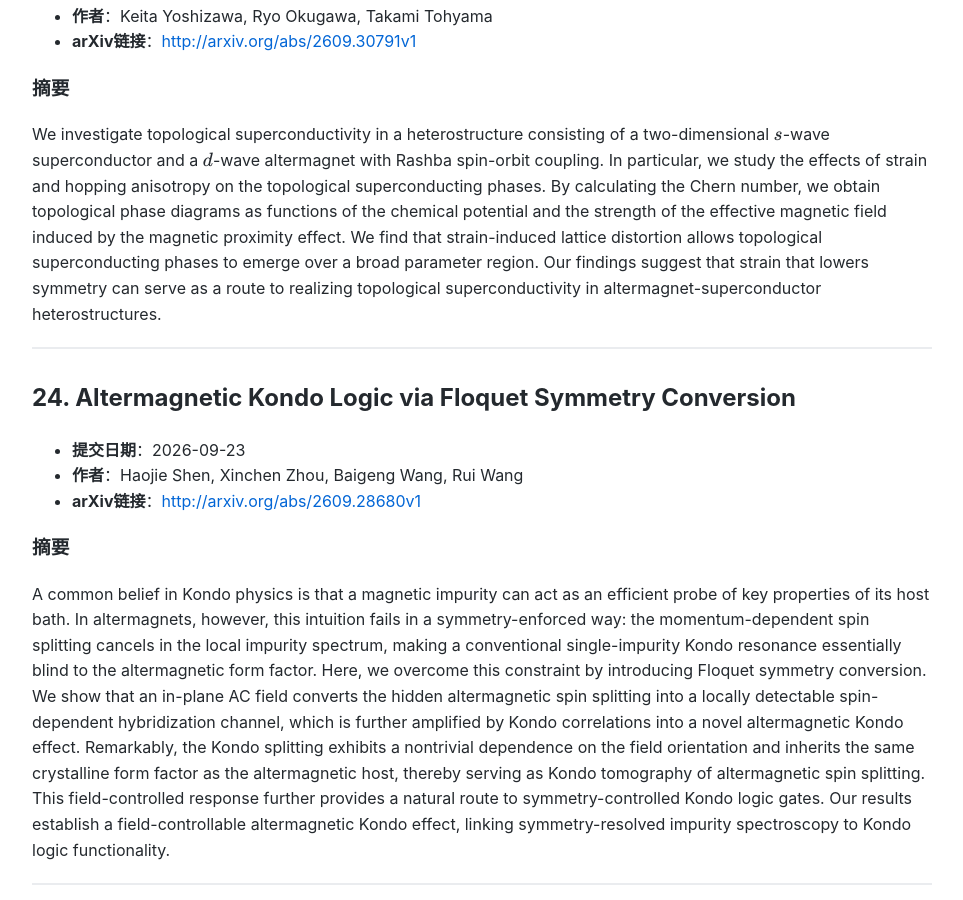
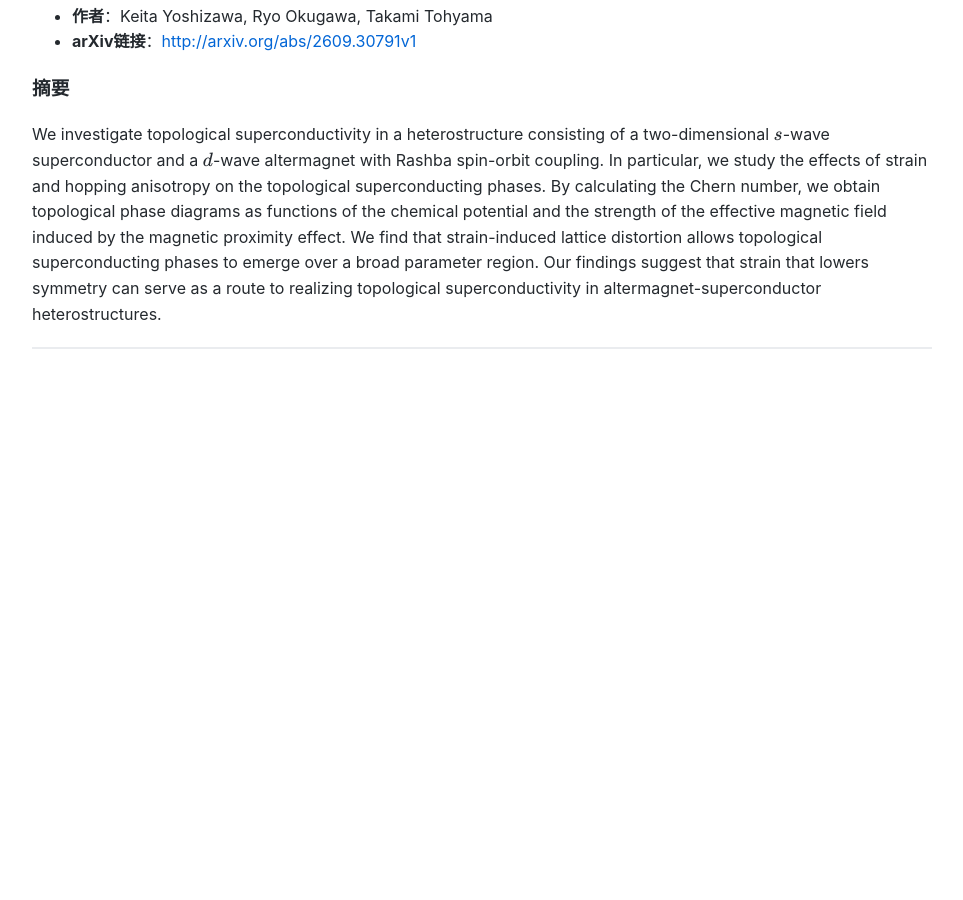
Before and after one commit to yangke25491/daily-arxiv-altermagnetic, a Jekyll site: the page built from index.md, in a window 1280 px wide and 900 px high, scrolled down 13200 px. Shown: the whole window, without its empty margins (158-1121 px from the left). Built offline with Jekyll 4.4.1, drawn with Linux system fonts in a browser that asks for light colours; after the commit the page ends 13589 px from its top, so only the background shows below that; some of the changed text lies outside the part shown.

Commit message:
Automated update: arXiv papers

```diff
--- a/index.md
+++ b/index.md
@@ -5,8 +5,8 @@ title: 交错磁论文
 
 # 凝聚态物理-交错磁(Altermagnetic)相关论文
 
-> 检索时间范围：**2026-09-23 至 2026-10-23**
-> 数据检索到 **24** 篇相关论文，按提交时间降序排列
+> 检索时间范围：**2026-09-24 至 2026-10-24**
+> 数据检索到 **23** 篇相关论文，按提交时间降序排列
 
 ---
 
@@ -262,14 +262,3 @@ Isoelectronic compounds are generally expected to exhibit related electronic, st
 We investigate topological superconductivity in a heterostructure consisting of a two-dimensional $s$-wave superconductor and a $d$-wave altermagnet with Rashba spin-orbit coupling. In particular, we study the effects of strain and hopping anisotropy on the topological superconducting phases. By calculating the Chern number, we obtain topological phase diagrams as functions of the chemical potential and the strength of the effective magnetic field induced by the magnetic proximity effect. We find that strain-induced lattice distortion allows topological superconducting phases to emerge over a broad parameter region. Our findings suggest that strain that lowers symmetry can serve as a route to realizing topological superconductivity in altermagnet-superconductor heterostructures.
 
 ---
-
-## 24. Altermagnetic Kondo Logic via Floquet Symmetry Conversion
-
-- **提交日期**：2026-09-23
-- **作者**：Haojie Shen, Xinchen Zhou, Baigeng Wang, Rui Wang
-- **arXiv链接**：[http://arxiv.org/abs/2609.28680v1](http://arxiv.org/abs/2609.28680v1)
-
-### 摘要
-A common belief in Kondo physics is that a magnetic impurity can act as an efficient probe of key properties of its host bath. In altermagnets, however, this intuition fails in a symmetry-enforced way: the momentum-dependent spin splitting cancels in the local impurity spectrum, making a conventional single-impurity Kondo resonance essentially blind to the altermagnetic form factor. Here, we overcome this constraint by introducing Floquet symmetry conversion. We show that an in-plane AC field converts the hidden altermagnetic spin splitting into a locally detectable spin-dependent hybridization channel, which is further amplified by Kondo correlations into a novel altermagnetic Kondo effect. Remarkably, the Kondo splitting exhibits a nontrivial dependence on the field orientation and inherits the same crystalline form factor as the altermagnetic host, thereby serving as Kondo tomography of altermagnetic spin splitting. This field-controlled response further provides a natural route to symmetry-controlled Kondo logic gates. Our results establish a field-controllable altermagnetic Kondo effect, linking symmetry-resolved impurity spectroscopy to Kondo logic functionality.
-
----
```
